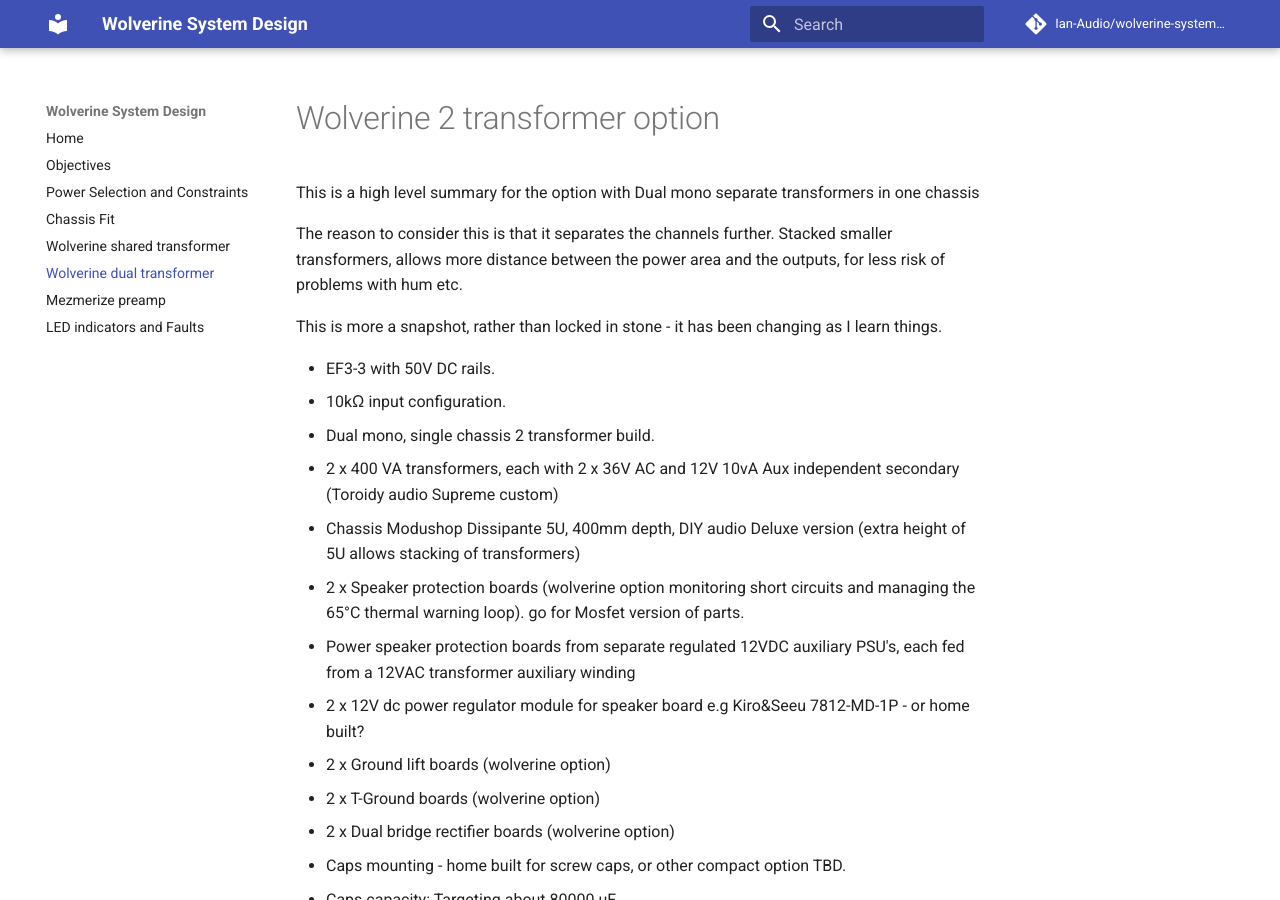
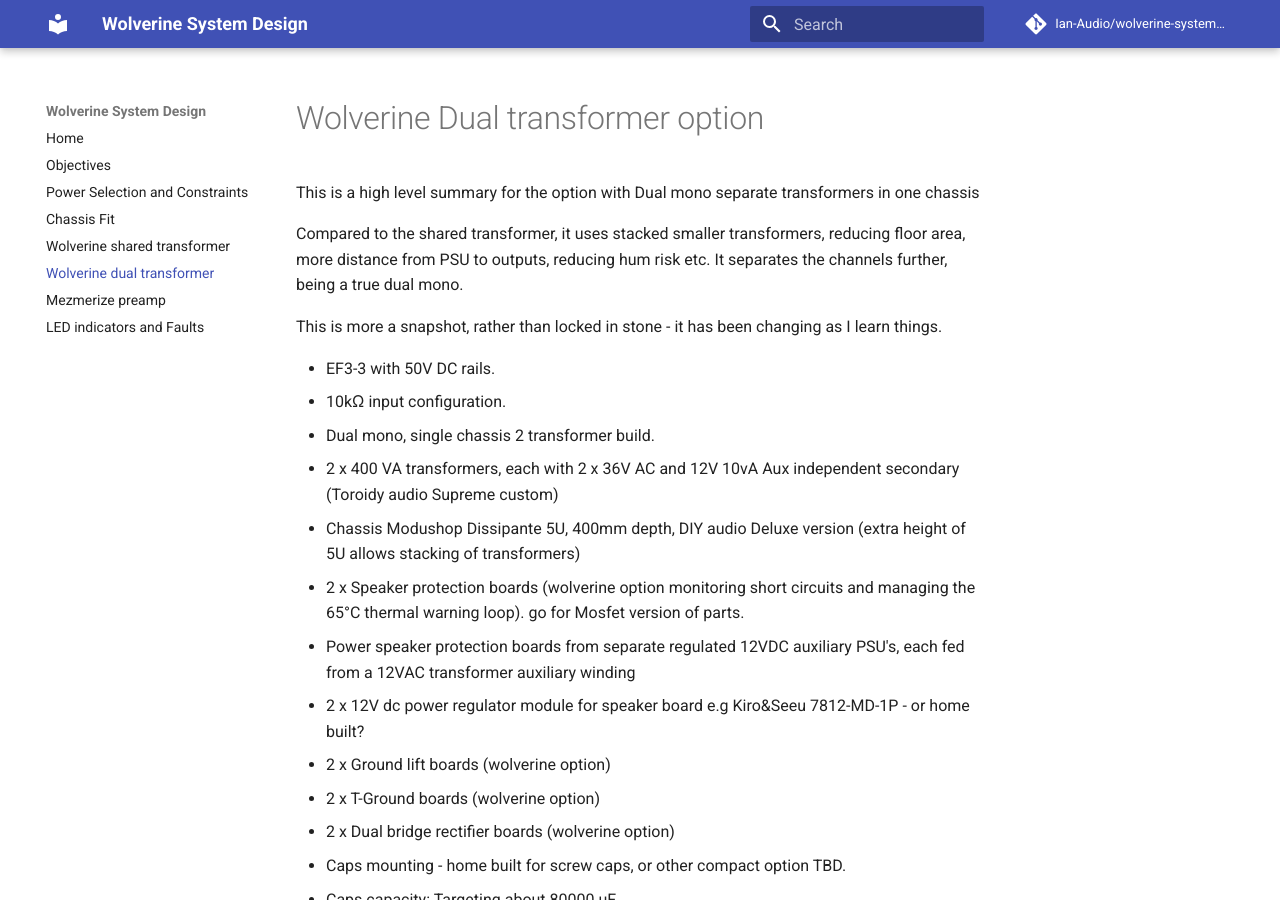
Before and after one commit to Ian-Audio/wolverine-system-design-framework, an MkDocs documentation site: the page built from docs/wolverine-dualtx.md, in a window 1280 px wide and 900 px high. Built offline with MkDocs 1.6.1 and Material for MkDocs 9.7.7, drawn with Linux system fonts in a browser that asks for light colours; comment, search, counter and statistics services are not loaded.

Commit message:
add 2 photos

```diff
--- a/docs/wolverine-dualtx.md
+++ b/docs/wolverine-dualtx.md
@@ -1,9 +1,9 @@
-# Wolverine 2 transformer option
+# Wolverine Dual transformer option
 
 This is a high level summary for the option with Dual mono separate transformers in one chassis
 
-The reason to consider this is that it separates the channels further.
-Stacked smaller transformers, allows more distance between the power area and the outputs, for less risk of problems with hum etc.
+Compared to the shared transformer, it uses stacked smaller transformers, reducing floor area, more distance from PSU to outputs, reducing hum risk etc.
+It separates the channels further, being a true dual mono.
 
 This is more a snapshot, rather than locked in stone -  it has been changing as I learn things.
 
@@ -29,4 +29,4 @@ This is more a snapshot, rather than locked in stone -  it has been changing as
 - 2 RCA connectors, insulated
 - 4 speaker binding posts
 
-![Wolverine shared transformer layout](images/wolverine-sharedtx.jpg)
+![Wolverine dual transformer layout](images/wolverine-dualtx.jpg)
```
Also changed, not shown: docs/wolverine-sharedtx.md (+2 -2 lines), docs/images/wolverine-4u-vs-5u.jpg (added), docs/images/wolverine-dualtx.jpg.
